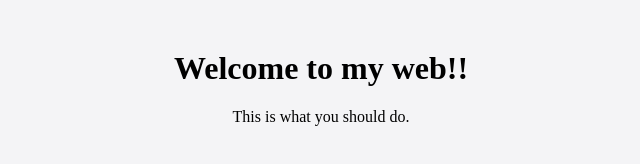
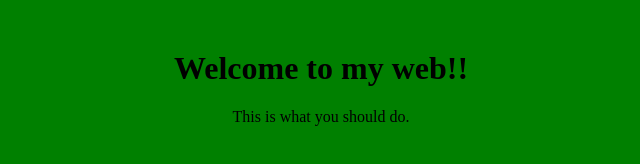
Before and after one commit to Ngoran81/Personal-Project, a plain HTML site: page index.html in a window 1280 px wide. Shown: the whole page, without its empty margins (319-959 px from the left). Drawn offline with Linux system fonts and the light colour scheme.

Commit message:
Change background color to green

```diff
--- a/index.html
+++ b/index.html
@@ -8,7 +8,7 @@
     front-family: Arial, sans-serif;
     text-align: center;
     margin-top: 50px;
-    background-color:#f4f4f6;
+    background-color:green;
     }
    </style>
     </head>
```
